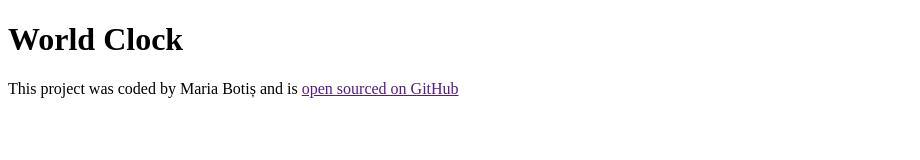
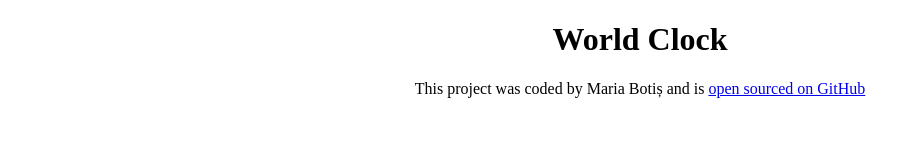
Before and after one commit to maria-miruna/world-clock, a plain HTML site: page index.html in a window 1280 px wide. Shown: the whole page, without its empty margins (0-920 px from the left). Drawn offline with Linux system fonts and the light colour scheme.

Commit message:
added the link to GitHub repository

```diff
--- a/css/style.css
+++ b/css/style.css
@@ -0,0 +1,6 @@
+h1 {
+  text-align: center;
+}
+footer {
+  text-align: center;
+}
--- a/index.html
+++ b/index.html
@@ -11,7 +11,9 @@
     <h1>World Clock</h1>
     <footer>
       This project was coded by Maria Botiș and is
-      <a href="" target="_blank"> open sourced on GitHub</a>
+      <a href="https://github.com/maria-miruna/world-clock" target="_blank">
+        open sourced on GitHub</a
+      >
     </footer>
 
     <script src="javascript/index.js"></script>
```
